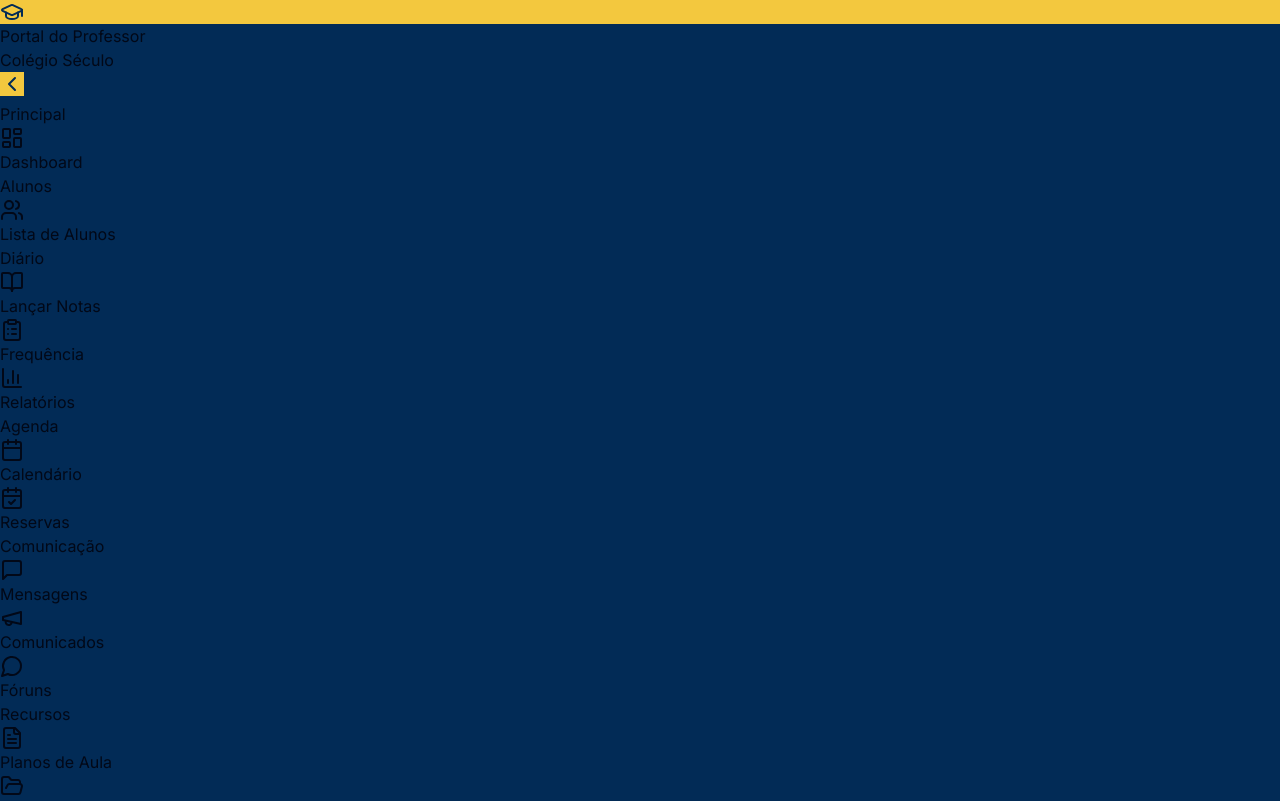
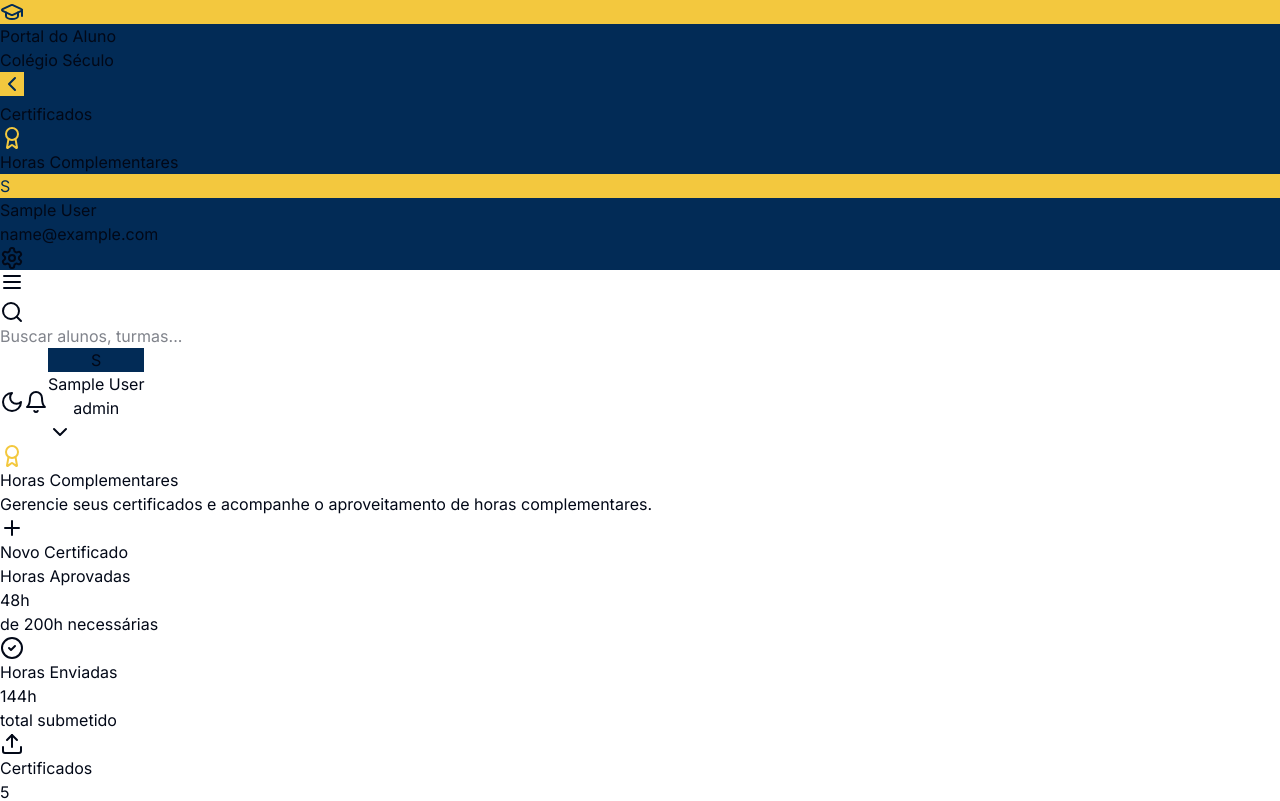
Before and after one commit to Jhemecon/portal-horas-complementares, a React (Vite) app in the folder client/: page /certifications in a window 1280 px wide. Shown: the top 801 px of the page. Built offline with nearby package versions, Linux system fonts and the light colour scheme; sample sign-in values are in the browser's storage.

Commit message:
refactor: update routing and sidebar links to focus on certifications

```diff
--- a/client/src/App.jsx
+++ b/client/src/App.jsx
@@ -12,42 +12,8 @@ import AuthLayout from '@/components/layouts/AuthLayout';
 import LoginPage from '@/pages/auth/LoginPage';
 import ForgotPasswordPage from '@/pages/auth/ForgotPasswordPage';
 
-// Dashboard Pages
-import DashboardPage from '@/pages/dashboard/DashboardPage';
-
-// Student Records
-import StudentsListPage from '@/pages/students/StudentsListPage';
-import StudentDetailsPage from '@/pages/students/StudentDetailsPage';
-
-// Gradebook / Performance
-import GradebookPage from '@/pages/gradebook/GradebookPage';
-import AttendancePage from '@/pages/gradebook/AttendancePage';
-import ReportsPage from '@/pages/gradebook/ReportsPage';
-
-// Calendar
-import CalendarPage from '@/pages/calendar/CalendarPage';
-
-// Reservations
-import ReservationsPage from '@/pages/reservations/ReservationsPage';
-
-// Communication
-import MessagesPage from '@/pages/communication/MessagesPage';
-import AnnouncementsPage from '@/pages/communication/AnnouncementsPage';
-import ForumsPage from '@/pages/communication/ForumsPage';
-
-// Resources
-import LessonPlansPage from '@/pages/resources/LessonPlansPage';
-import FilesLibraryPage from '@/pages/resources/FilesLibraryPage';
-
-// Analytics
-import AnalyticsPage from '@/pages/analytics/AnalyticsPage';
-
 // Certifications
 import CertificationsPage from '@/pages/certifications/Certifications';
-
-// Settings
-import SettingsPage from '@/pages/settings/SettingsPage';
-import ProfilePage from '@/pages/profile/ProfilePage';
 
 // Protected Route Component
 import ProtectedRoute from '@/components/auth/ProtectedRoute';
@@ -66,46 +32,14 @@ function App() {
 
                         {/* Protected Dashboard Routes */}
                         <Route element={<ProtectedRoute><DashboardLayout /></ProtectedRoute>}>
-                            <Route path="/" element={<Navigate to="/dashboard" replace />} />
-                            <Route path="/dashboard" element={<DashboardPage />} />
-
-                            {/* Student Records */}
-                            <Route path="/students" element={<StudentsListPage />} />
-                            <Route path="/students/:id" element={<StudentDetailsPage />} />
-
-                            {/* Gradebook */}
-                            <Route path="/gradebook" element={<GradebookPage />} />
-                            <Route path="/attendance" element={<AttendancePage />} />
-                            <Route path="/reports" element={<ReportsPage />} />
-
-                            {/* Calendar */}
-                            <Route path="/calendar" element={<CalendarPage />} />
-
-                            {/* Reservations */}
-                            <Route path="/reservations" element={<ReservationsPage />} />
-
-                            {/* Communication */}
-                            <Route path="/messages" element={<MessagesPage />} />
-                            <Route path="/announcements" element={<AnnouncementsPage />} />
-                            <Route path="/forums" element={<ForumsPage />} />
-
-                            {/* Resources */}
-                            <Route path="/lesson-plans" element={<LessonPlansPage />} />
-                            <Route path="/files" element={<FilesLibraryPage />} />
-
-                            {/* Analytics */}
-                            <Route path="/analytics" element={<AnalyticsPage />} />
+                            <Route path="/" element={<Navigate to="/certifications" replace />} />
 
                             {/* Certifications */}
                             <Route path="/certifications" element={<CertificationsPage />} />
-
-                            {/* Settings */}
-                            <Route path="/settings" element={<SettingsPage />} />
-                            <Route path="/profile" element={<ProfilePage />} />
                         </Route>
 
                         {/* 404 */}
-                        <Route path="*" element={<Navigate to="/dashboard" replace />} />
+                        <Route path="*" element={<Navigate to="/certifications" replace />} />
                     </Routes>
 
                     <Toaster position="top-right" richColors />
--- a/client/src/components/navigation/Sidebar.jsx
+++ b/client/src/components/navigation/Sidebar.jsx
@@ -3,18 +3,6 @@ import { useApp } from '@/contexts/AppContext';
 import { useAuth } from '@/contexts/AuthContext';
 import { cn } from '@/lib/utils';
 import {
-    LayoutDashboard,
-    Users,
-    BookOpen,
-    ClipboardList,
-    Calendar,
-    CalendarCheck,
-    MessageSquare,
-    Megaphone,
-    MessageCircle,
-    FileText,
-    FolderOpen,
-    BarChart3,
     Settings,
     ChevronLeft,
     ChevronRight,
@@ -24,57 +12,9 @@ import {
 
 const menuItems = [
     {
-        title: 'Principal',
-        items: [
-            { icon: LayoutDashboard, label: 'Dashboard', href: '/dashboard' },
-        ],
-    },
-    {
-        title: 'Alunos',
-        items: [
-            { icon: Users, label: 'Lista de Alunos', href: '/students' },
-        ],
-    },
-    {
-        title: 'Diário',
-        items: [
-            { icon: BookOpen, label: 'Lançar Notas', href: '/gradebook' },
-            { icon: ClipboardList, label: 'Frequência', href: '/attendance' },
-            { icon: BarChart3, label: 'Relatórios', href: '/reports' },
-        ],
-    },
-    {
-        title: 'Agenda',
-        items: [
-            { icon: Calendar, label: 'Calendário', href: '/calendar' },
-            { icon: CalendarCheck, label: 'Reservas', href: '/reservations' },
-        ],
-    },
-    {
-        title: 'Comunicação',
-        items: [
-            { icon: MessageSquare, label: 'Mensagens', href: '/messages' },
-            { icon: Megaphone, label: 'Comunicados', href: '/announcements' },
-            { icon: MessageCircle, label: 'Fóruns', href: '/forums' },
-        ],
-    },
-    {
-        title: 'Recursos',
-        items: [
-            { icon: FileText, label: 'Planos de Aula', href: '/lesson-plans' },
-            { icon: FolderOpen, label: 'Biblioteca', href: '/files' },
-        ],
-    },
-    {
         title: 'Certificados',
         items: [
             { icon: Award, label: 'Horas Complementares', href: '/certifications' },
-        ],
-    },
-    {
-        title: 'Análises',
-        items: [
-            { icon: BarChart3, label: 'Analytics', href: '/analytics' },
         ],
     },
 ];
@@ -105,13 +45,13 @@ function Sidebar() {
             >
                 {/* Logo */}
                 <div className="h-16 flex items-center justify-between px-4 border-b border-white/10">
-                    <Link to="/dashboard" className="flex items-center gap-3">
+                    <Link to="/certifications" className="flex items-center gap-3">
                         <div className="w-10 h-10 rounded-full bg-seculo-yellow flex items-center justify-center flex-shrink-0">
                             <GraduationCap className="w-6 h-6 text-seculo-blue" />
                         </div>
                         {sidebarOpen && (
                             <div className="text-white">
-                                <p className="font-semibold text-sm">Portal do Professor</p>
+                                <p className="font-semibold text-sm">Portal do Aluno</p>
                                 <p className="text-xs text-blue-200">Colégio Século</p>
                             </div>
                         )}
```
